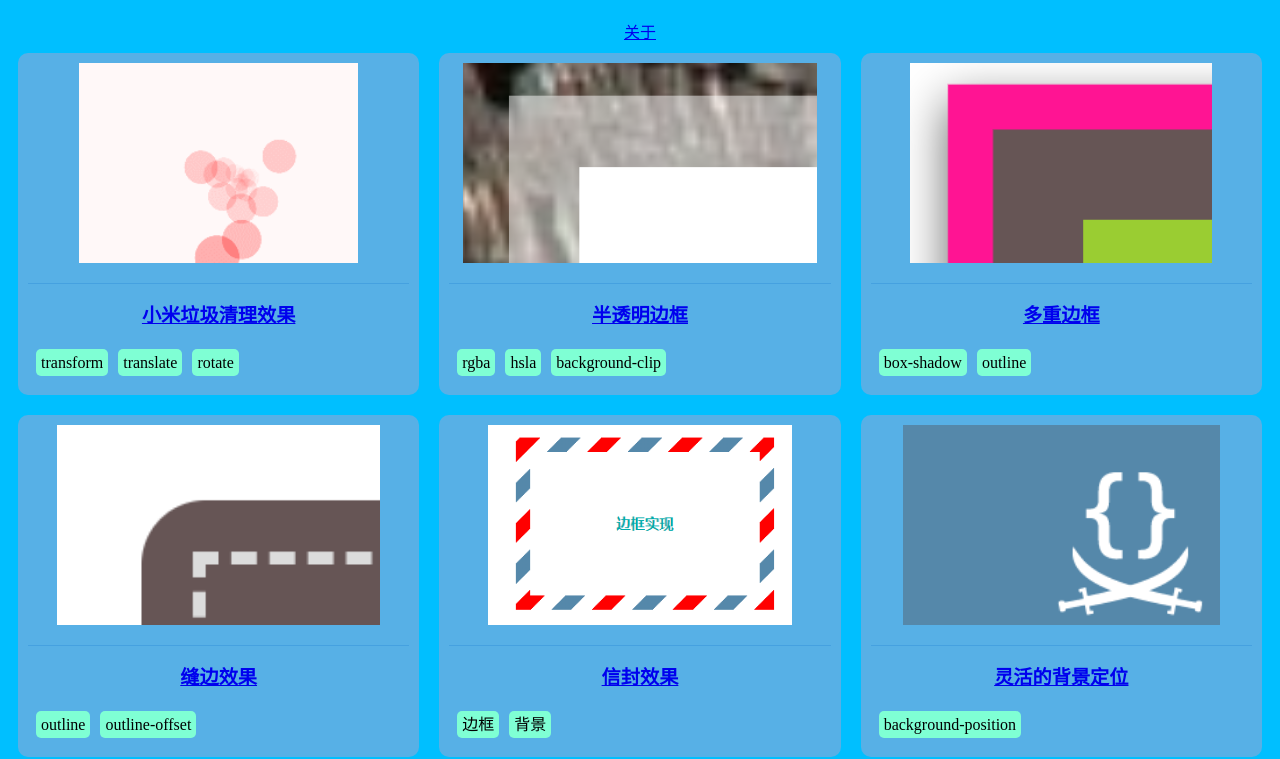
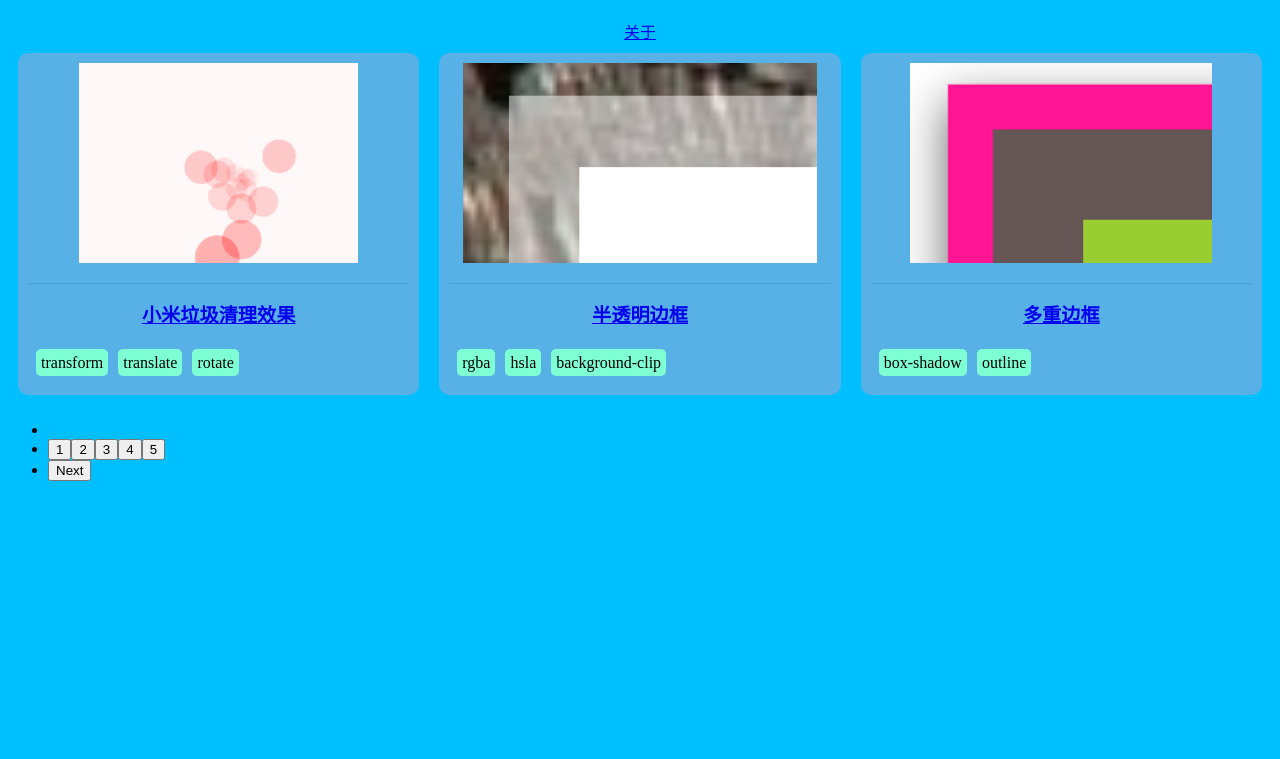
Before and after one commit to mzhren/css-secrets, a plain HTML site: page index.html in a window 1280 px wide. Shown: the part 70-829 px from the top of the page. After the commit the page ends 800 px from the top, so only its background shows below. Drawn offline with nearby package versions, Linux system fonts and the light colour scheme.

Commit message:
add pagination

```diff
--- a/app.js
+++ b/app.js
@@ -1,6 +1,9 @@
 var app = new Vue({
     el: '#app',
     data: {
+        page:1,
+        perPage:3,
+        pages:[],
         demos: [{
             dir: 'bubbles',
             thumb: 'bubbles.gif',
@@ -77,5 +80,28 @@ var app = new Vue({
                 title: '复杂的背景图案-网格',
                 tags: ['background-size', 'linear-gradient', 'hlsa', 'rgba']
             }]
+    },
+    methods: {
+        setPages() {
+            let numberOfPages = Math.ceil(this.demos.length / this.perPage);
+            for (let index = 1; index <= numberOfPages; index++) {
+                this.pages.push(index);
+            }
+        },
+        paginate(demos) {
+            let page = this.page;
+            let perPage = this.perPage;
+            let from = (page * perPage) - perPage;
+            let to = (page * perPage);
+            return demos.slice(from, to);
+        }
+    },
+    computed: {
+        displayedDemos() {
+            return this.paginate(this.demos);
+        }
+    },
+    created(){
+        this.setPages()
     }
 })
--- a/index.html
+++ b/index.html
@@ -20,7 +20,8 @@
     </header>
 
     <div class="container" id="app">
-        <div v-for="demo in demos" class="demo">
+        <div class="demos">
+            <div v-for="demo in displayedDemos" class="demo">
                 <div class="thumb">
                     <img :src="demo.dir + '/' + demo.thumb" alt="">
                 </div>
@@ -31,8 +32,25 @@
                     <span v-for="tag in demo.tags" class="tag">{{ tag }}</span>
                 </div>
             </div>
+        </div>
+        <na>
+            <ul class="pagination">
+                <li class="page-item">
+                    <button type="button" class="page-link" v-if="page != 1" @click="page--"> Previous </button>
+                </li>
+                <li class="page-item">
+                    <button type="button" class="page-link" v-for="pageNumber in pages.slice(page-1, page+5)"
+                        @click="page = pageNumber"> {{pageNumber}} </button>
+                </li>
+                <li class="page-item">
+                    <button type="button" @click="page++" v-if="page < pages.length" class="page-link"> Next </button>
+                </li>
+            </ul>
+        </nav>
 
     </div>
+
+
     <script src="app.js"></script>
 </body>
 </html>
--- a/style.css
+++ b/style.css
@@ -2,12 +2,12 @@ body {
     background-color: deepskyblue;
 }
 
-nav{
+nav {
     display: flex;
     align-items: center;
 }
 
-nav a{
+nav a {
     flex: 1;
     text-align: center;
 }
@@ -21,6 +21,9 @@ h1 {
 .container {
     max-width: 1400px;
     margin: 0 auto;
+}
+
+.demos {
     display: flex;
     flex-direction: row;
     flex-wrap: wrap;
```
Lines whose indentation alone changed are shown as unchanged.
